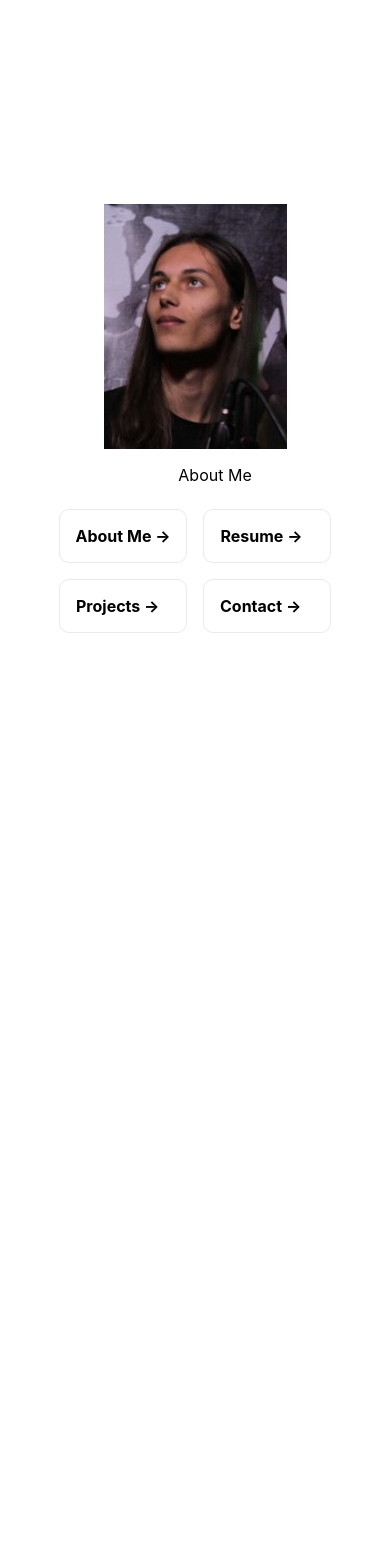
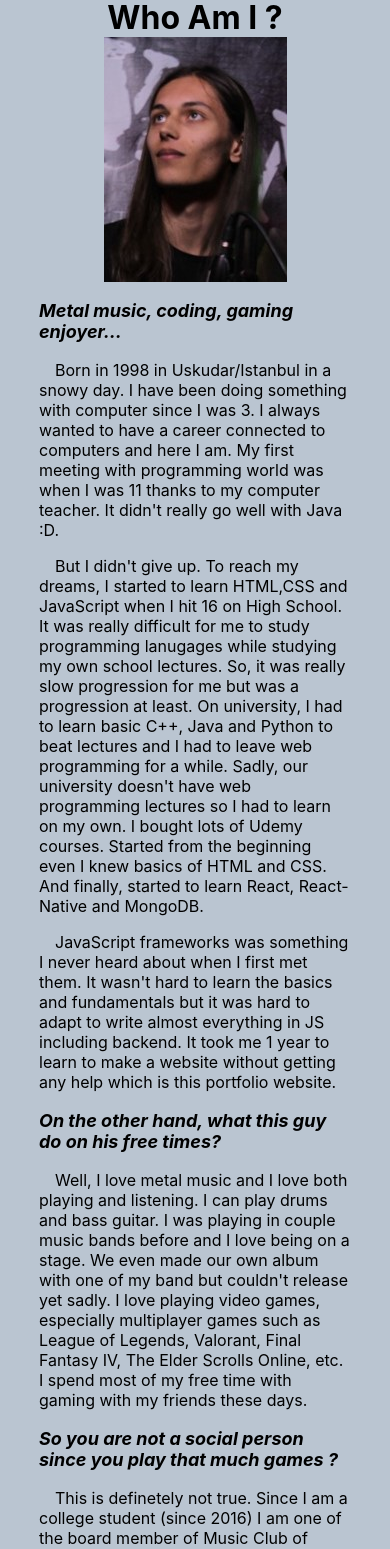
Before and after one commit to Eolan-Sama/Portfolio-website, a Next.js app: page /AboutMe in a window 390 px wide. Shown: the top 1549 px of the page. Before the commit the page ends 844 px from the top, so only its background shows below. Built offline with nearby package versions, Linux system fonts and the light colour scheme.

Commit message:
Secon Push

```diff
--- a/pages/AboutMe.js
+++ b/pages/AboutMe.js
@@ -1,19 +1,33 @@
 import Links from "../components/Links"
 import Image from "next/image"
 import profilePic from '../public/me.jpg'
-import * as fs from 'fs/promises'
-import path from 'path'
-function AboutMe({aboutMe}) {
+
+function AboutMe() {
 
   return (
     <div className="page">
+      <h1>Who Am I ?</h1>
       <Image src={profilePic} alt='Picture of Ahmet'/>
       <div className="aboutMe">
-      <ul>
-      {aboutMe.map((Me) => (
-        <p>{Me.text}</p>
-      ))}
-    </ul>
+        <p className="textTopic"><i>Metal music, coding, gaming enjoyer...</i></p>
+        <p> &emsp;Born in 1998 in Uskudar/Istanbul in a snowy day.
+          I have been doing something with computer since I was 3. I always wanted to have a career connected to computers and here I am.
+          My first meeting with programming world was when I was 11 thanks to my computer teacher. It didn't really go well with Java :D. </p>
+        <p> &emsp;But I didn't give up. To reach my dreams, I started to learn HTML,CSS and JavaScript when I hit 16 on High School. It was really difficult for me to study programming lanugages while studying my own school lectures.
+          So, it was really slow progression for me but was a progression at least. On university, I had to learn basic C++, Java and Python to beat lectures and I had to leave web programming for a while.
+          Sadly, our university doesn't have web programming lectures so I had to learn on my own. I bought lots of Udemy courses. Started from the beginning even I knew basics of HTML and CSS. And finally, started to learn React, React-Native and MongoDB.</p>
+          <p>&emsp;JavaScript frameworks was something I never heard about when I first met them. It wasn't hard to learn the basics and fundamentals but it was hard to adapt to write almost everything in JS including backend.
+            It took me 1 year to learn to make a website without getting any help which is this portfolio website.
+          </p>
+        <p className="textTopic"><i>On the other hand, what this guy do on his free times?</i></p>
+        <p>&emsp;Well, I love metal music and I love both playing and listening. I can play drums and bass guitar. I was playing in couple music bands before and I love being on a stage. We even made our own album with one of my band but couldn't release yet sadly.
+          I love playing video games, especially multiplayer games such as League of Legends, Valorant, Final Fantasy IV, The Elder Scrolls Online, etc. I spend most of my free time with gaming with my friends these days.
+        </p>
+        <p className="textTopic"><i>So you are not a social person since you play that much games ?</i></p>
+        <p>&emsp;This is definetely not true. Since I am a college student (since 2016) I am one of the board member of Music Club of university. I was chairman for 2 years. So, I was really active on club. What I was doing? Talking with chairmen of bars and cafes to make an event on their place,
+          talking with school to get permission for each event, preparing event reports to give school our data, talking with almost everyone in club so they will have fun in club. So, lots of communication with lots of people. </p>
+
+
       </div>
       <Links/>
     </div>
@@ -21,13 +35,3 @@ function AboutMe({aboutMe}) {
 }
 
 export default AboutMe
-
-export async function getStaticProps(context){
-  const filePath = path.join(process.cwd(), 'backend-data.json')
-  const jsonData = await fs.readFile(filePath)
-  const data = JSON.parse(jsonData)
-  return{props:{
-    aboutMe: data.aboutMe
-
-  }}
-}
--- a/styles/styles.css
+++ b/styles/styles.css
@@ -3,8 +3,10 @@ html{
   -moz-background-size: cover;
   -o-background-size: cover;
   background-size: cover;
+
 }
 body {
+
   padding: 0;
   margin: 0;
   font-family: -apple-system, BlinkMacSystemFont, Segoe UI, Roboto, Oxygen,
@@ -24,6 +26,12 @@ h1 {
   margin: 0.5rem;
   line-height: 1;
   font-size: 3.5rem;
+}
+h2{
+  margin: 0.5rem;
+  line-height: 1;
+  font-size: 2rem;
+
 }
 
 .container {
@@ -154,11 +162,23 @@ h1 {
 .icons{
   margin:1rem;
 }
+.downloadButton{
+  background-color: #ffffff;
+  border-radius: 10px;
+  border-color: rgb(167, 161, 161);
+  cursor:not-allowed;
+
+}
+.summary{
+  max-width:50vw;
+}
 .liTitle{
   margin:0;
   padding:0;
   font-size: larger;
   list-style: none;
+  text-decoration:underline;
+
 }
 .liLevel{
   text-align:left;
@@ -181,6 +201,13 @@ h1 {
   margin-right:1rem ;
   text-align: start;
 
+}
+.aboutMe{
+  max-width:50vw;
+}
+.textTopic{
+  font-size: large;
+  font-weight: bold;
 }
 @media (max-width: 600px) {
   .grid {
@@ -212,7 +239,12 @@ h1 {
     max-width: max-content;
 
   }
-
+  .aboutMe{
+    max-width:80vw;
+  }
+  .summary{
+    max-width:80vw;
+  }
 
 
 }
@@ -225,6 +257,12 @@ h1 {
   .projectCard {
     max-width: max-content;
 
+  }
+  .aboutMe{
+    max-width:80vw;
+  }
+  .summary{
+    max-width:80vw;
   }
 
 }
@@ -247,17 +285,24 @@ h1 {
     width: max-content;
 
   }
+  .aboutMe{
+    max-width:80vw;
+  }
+  .summary{
+    max-width:80vw;
+  }
+
 }
 
-
-@media (max-width:820px){
-  .skillList{
-    max-width: fit-content;
-    height: fit-content;
-  }
-}
 @media (max-width:1400px){
   .skillList{
     justify-content: center;
   }
+  .aboutMe{
+    max-width:80vw;
+  }
+  .summary{
+    max-width:80vw;
+  }
+
 }
--- a/styles/transition.css
+++ b/styles/transition.css
@@ -24,7 +24,7 @@
 }
 
 .page {
-  background: white;
+  background-color: #bac5d1;
   z-index: 1;
   min-height: 100vh;
   padding: 0;
@@ -35,7 +35,7 @@
   align-items: center;
 }
 .main-page {
-  background: white;
+  background-color: #bac5d1;
   z-index: 1;
   min-height: 100vh;
   padding: 4rem 0;
@@ -46,7 +46,7 @@
   align-items: center;
 }
 .contactPage {
-  background: white;
+  background-color: #bac5d1;
   z-index: 1;
   min-height: 100vh;
   padding: 4rem 0;
@@ -57,7 +57,7 @@
   align-items: center;
 }
 .resumePage{
-  background: white;
+  background-color: #bac5d1;
   z-index: 1;
   min-height: 100vh;
   padding: 3rem 0;
```
Also changed, not shown: pages/Contact.js (+8 -1 lines), pages/Resume.js (+14 -9 lines), 1 other file (tests, documents, lock files or other folders).
